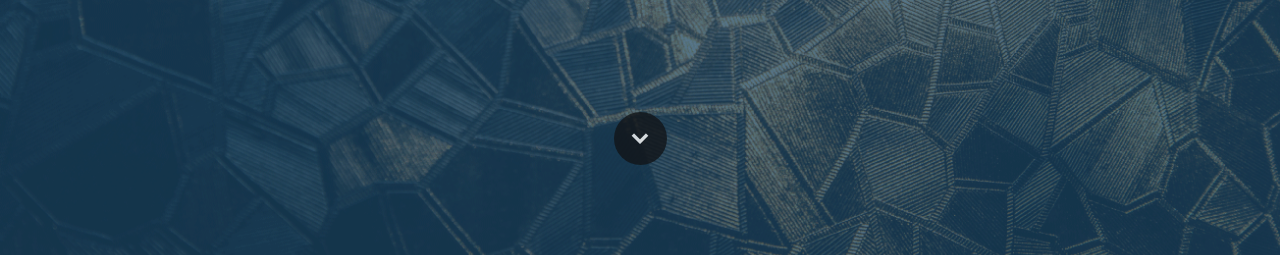
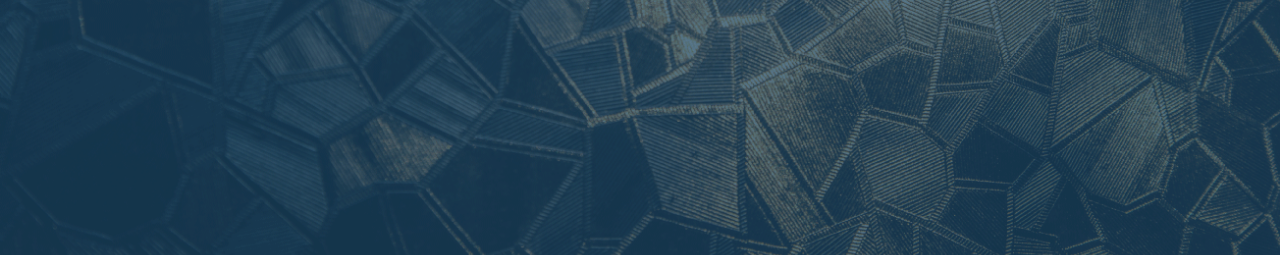
Before and after one commit to Koldsnapp/Koldsnapp.github.io, a plain HTML site: page index.html in a window 1280 px wide. Shown: the part 545-800 px from the top of the page. Drawn offline with Linux system fonts and the light colour scheme; a script that the page names is missing.

Commit message:
arrow gone

```diff
--- a/index.html
+++ b/index.html
@@ -66,7 +66,7 @@
                     </div>
                 </div>
             </div>
-            <a class="control-btn fui-arrow-down" href="#"> </a>
+
         </section>
 
 
```
